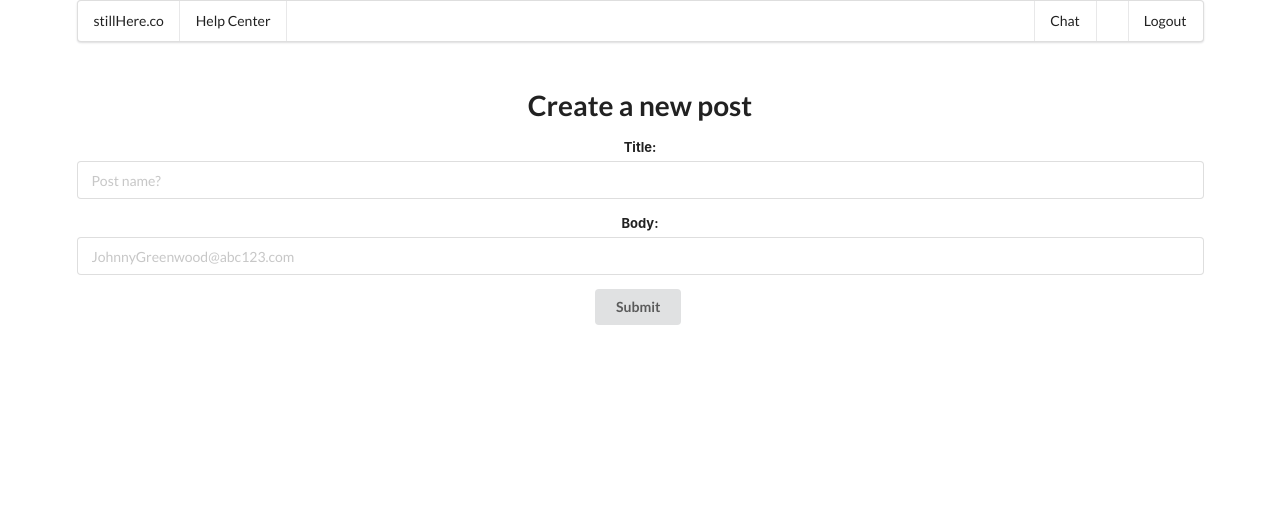
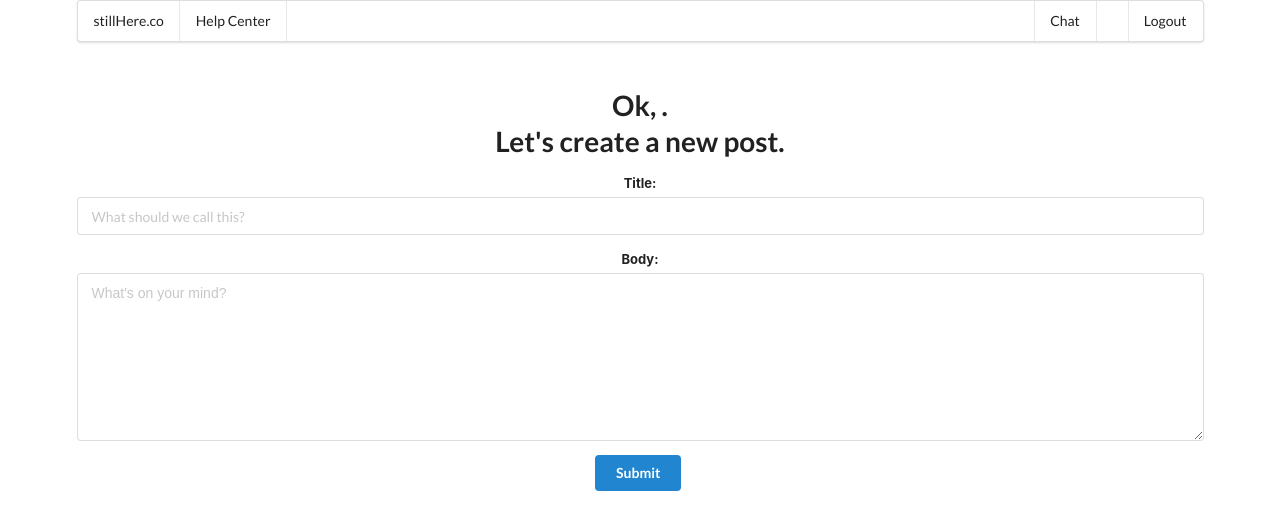
Before and after one commit to Aoliveras/still-here, a React (Create React App) app in the folder client/: page /createPost in a window 1280 px wide. Shown: the top 530 px of the page. Built offline with nearby package versions, Linux system fonts and the light colour scheme; sample sign-in values are in the browser's storage.

Commit message:
chaged text to textarea in create post, reworder the placeholders and tweaked the h1 welcoming user to create post.

```diff
--- a/client/src/components/CreatePost/CreatePost.js
+++ b/client/src/components/CreatePost/CreatePost.js
@@ -32,28 +32,28 @@ class CreatePost extends Component {
         return(
             <div>
                 <div className="ui center aligned container" style={{ marginTop: "45px" }}>
-                    <h1>{currentUser.userName} Create a new post</h1>
+                    <h1>Ok, {currentUser.userName}. <br/> Let's create a new post.</h1>
                     <form className='ui form' onSubmit={handleSubmit} >
                         <div className="field">
                             <label>Title: </label>
                             <input
                                 type="text"
                                 name="title"
-                                placeholder="Post name?"
+                                placeholder="What should we call this?"
                                 onChange={handleChange}
                             />
                         </div>
                         <div className="field">
                             <label>Body: </label>
-                            <input
-                                type="text"
+                            <textarea
+                                type="text-area"
                                 name="body"
-                                placeholder="JohnnyGreenwood@abc123.com"
+                                placeholder="What's on your mind?"
                                 onChange={handleChange}
                             />
                         </div>
                         <div className="field">
-                            <input className='ui button' type="submit"/>
+                            <input className='ui primary button' type="submit"/>
                         </div>
                         </form>
                 </div>
```
